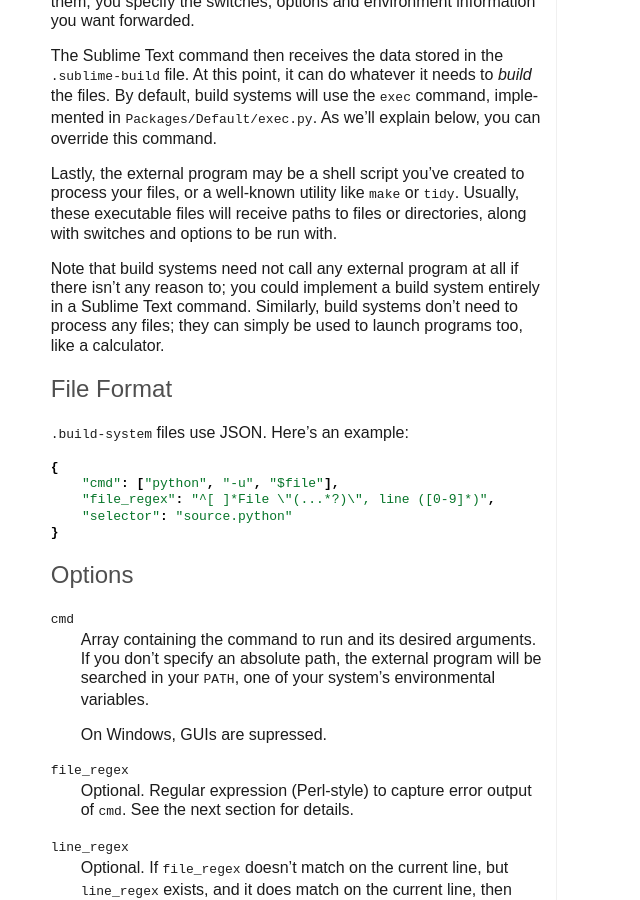
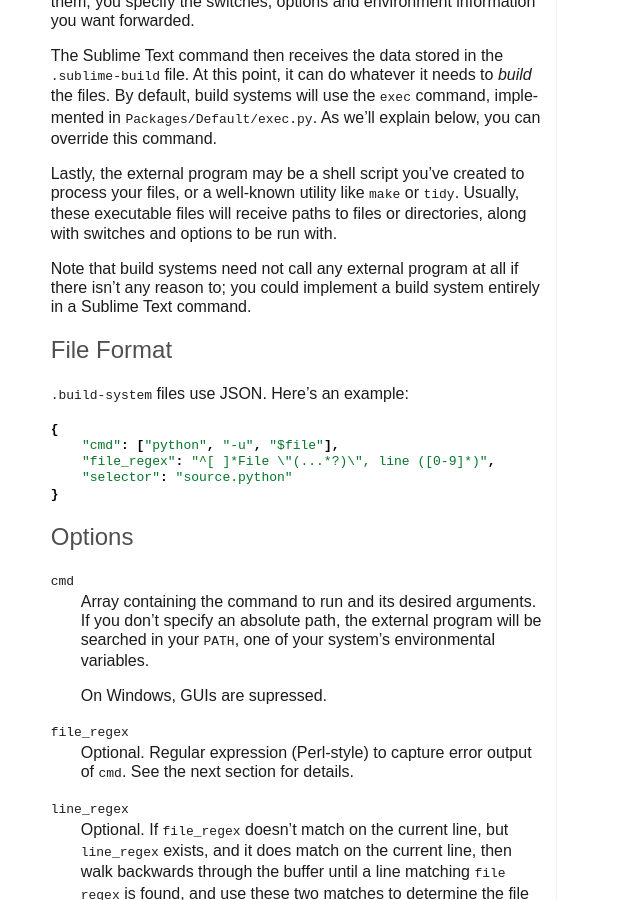
Before and after one commit to guillermooo/sublime-undocs, a Sphinx documentation site: the page built from source/reference/build_systems.rst, in a window 1280 px wide and 900 px high, scrolled down 305 px. Shown: the whole window, without its empty margins (0-640 px from the left). Built offline with Sphinx 7.4.7, drawn with Linux system fonts in a browser that asks for light colours.

Commit message:
buld systems cannot run gui apps on all platforms, so better not mention this

```diff
--- a/source/reference/build_systems.rst
+++ b/source/reference/build_systems.rst
@@ -27,8 +27,7 @@
 
 Note that build systems need not call any external program at all if there
 isn't any reason to; you could implement a build system entirely in a
-Sublime Text command. Similarly, build systems don't need to process any files;
-they can simply be used to launch programs too, like a calculator.
+Sublime Text command.
 
 
 File Format
```
